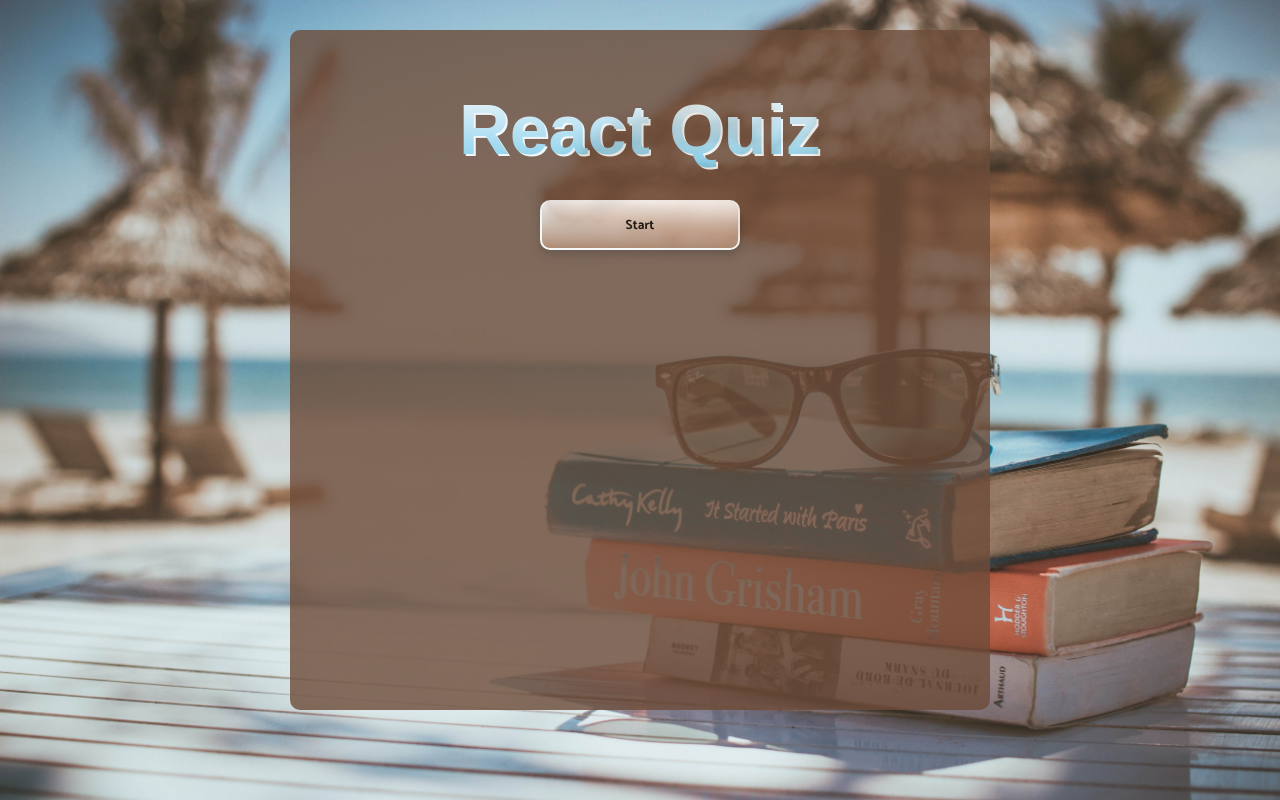
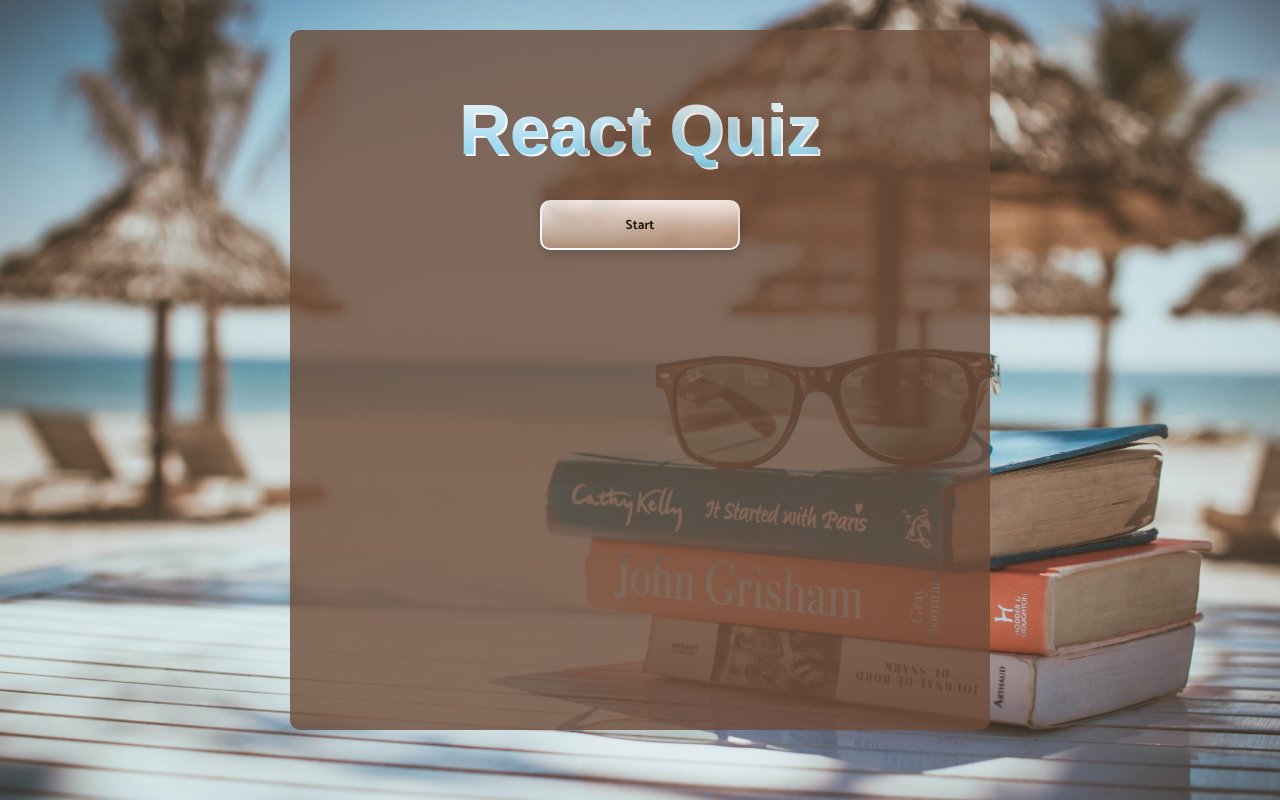
Before and after one commit to ieva1919/React-Typescript-my-Quiz-App, a React (Create React App) app: page / in a window 1280 px wide. Built offline with nearby package versions, Linux system fonts and the light colour scheme.

Commit message:
add small changes

```diff
--- a/src/App.style.ts
+++ b/src/App.style.ts
@@ -28,7 +28,7 @@ export const Wrapper = styled.div`
     .background {
         width: 700px;
         background-color: #6D4C39;
-        height: 680px;
+        height: 700px;
         margin: 30px;
         padding: 40px;
         opacity: 0.8;
--- a/src/App.tsx
+++ b/src/App.tsx
@@ -24,6 +24,7 @@ function App() {
   const [userAnswer, setUserAnswer] = useState<AnswerObject[]>([])
   const [score, setScore] = useState(0)
   const [gameOver, setGameOver] = useState(true)
+  const [showQuestionscard, setShowQuestionscard] = useState(true)
 
 
   const startTrivia = async () => {
@@ -81,6 +82,15 @@ function App() {
           }
           {!gameOver ? <p className="score">Score: {score}</p> : null}
           {loading && <p>New question is loading</p>}
+          {number === TOTAL_QEUSTIONS - 1 &&
+            <div>
+              <h2>Your game session is already finished!</h2>
+              <h3>Your score is {score}</h3>
+              <button className="start" onClick={startTrivia}>
+                New game
+              </button>
+            </div>
+          }
           {!loading && !gameOver && (
             <Questionscard
               questionNr={number + 1}
@@ -95,12 +105,6 @@ function App() {
               Next question
             </button>
           ) : null}
-          {number === TOTAL_QEUSTIONS - 1 &&
-            <div>
-              <h2>Your game session is already finished!</h2>
-              <h3>Your score is {score}</h3>
-            </div>
-          }
         </div>
       </Wrapper>
     </>
--- a/src/components/Questionscard.style.ts
+++ b/src/components/Questionscard.style.ts
@@ -34,6 +34,7 @@ export const ButtonWrapper = styled.div<ButtonWrapperProps>`
         width: 100%;
         height: 40px;
         margin: 5px 0;
+        padding: 6px, 0;
         background: ${({ correct, userClicked }) =>
         correct
             ? 'linear-gradient(90deg, #56ffa4, #59bc86)'
```
